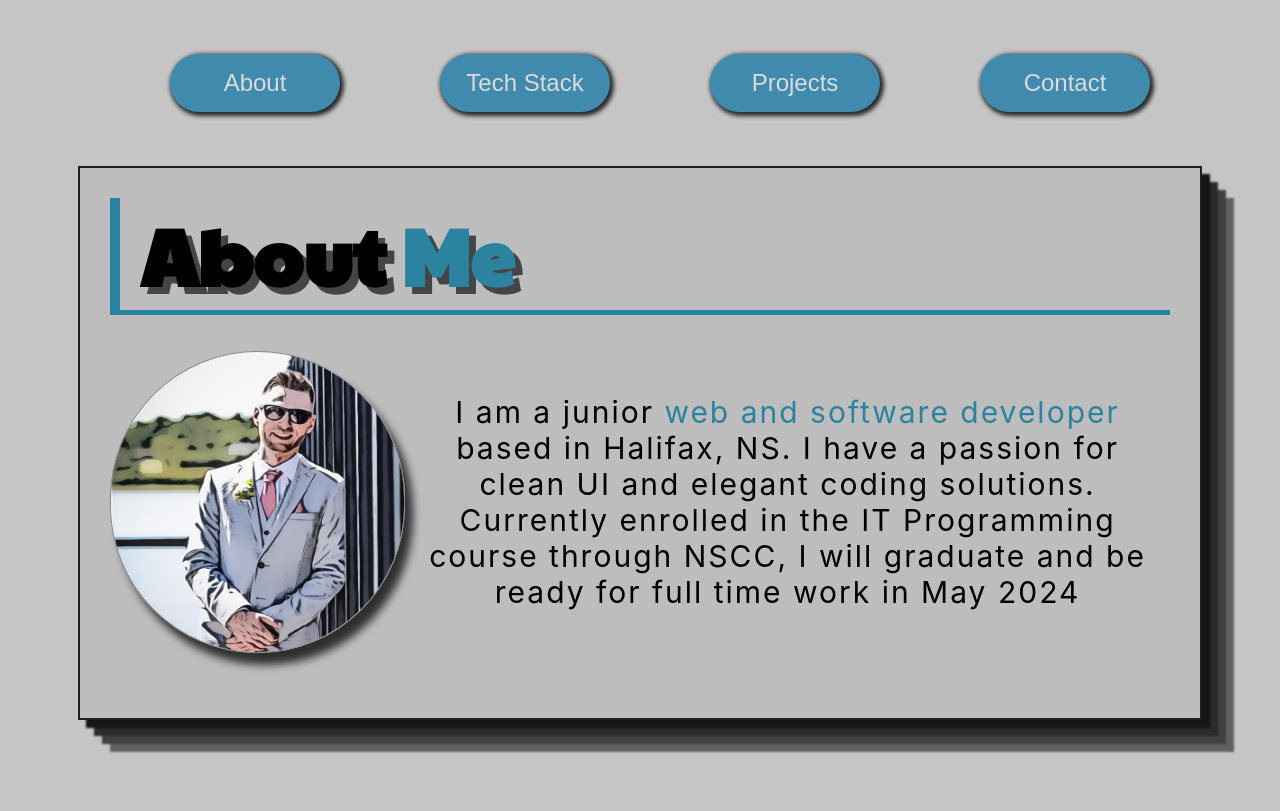
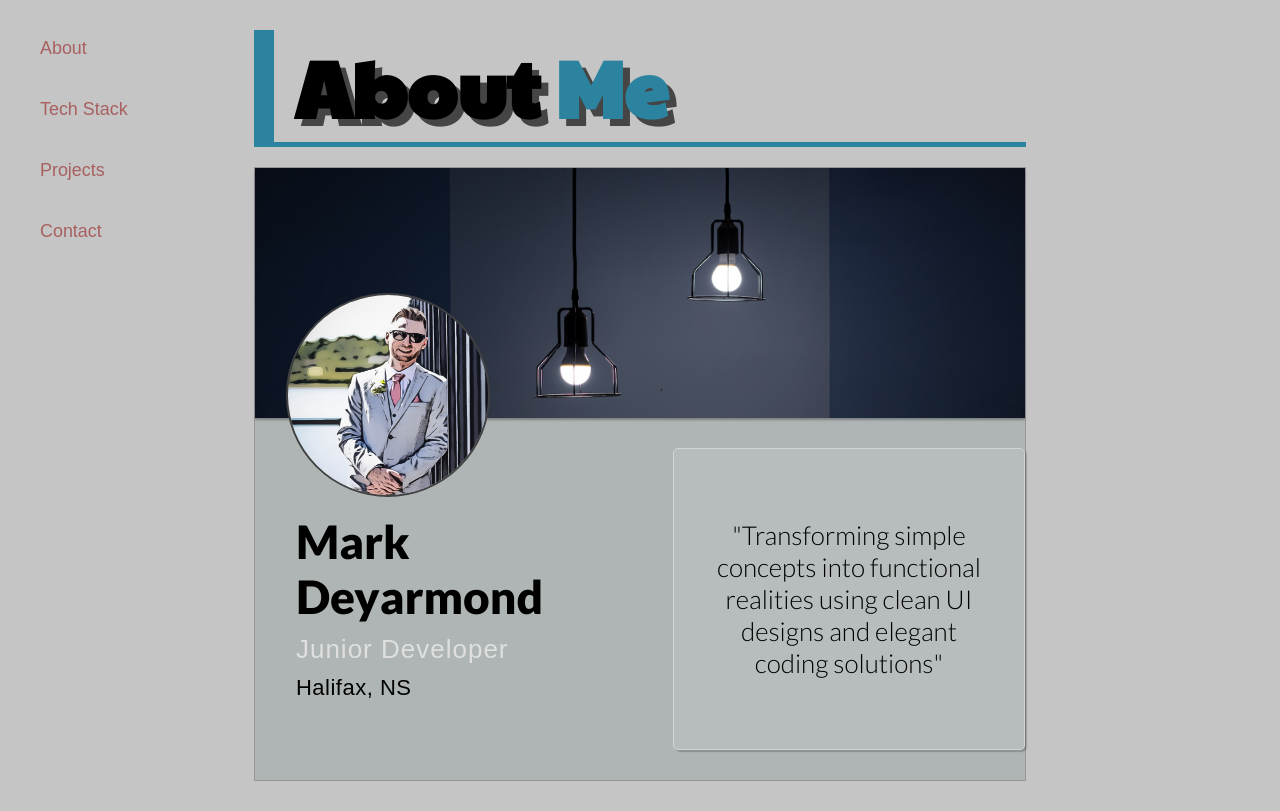
Before and after one commit to mardeyar/portfolio, a plain HTML site: page index.html in a window 1280 px wide. Drawn offline with Linux system fonts and the light colour scheme.

Commit message:
Completely change layout of index

```diff
--- a/css/index.css
+++ b/css/index.css
@@ -6,33 +6,95 @@
     justify-content: flex-start;
     height: 100%;
     margin: 30px;
+    position: relative;
 }
 
 .info {
     display: flex;
-    align-items: center;
-    justify-content: flex-start;
-    height: 100%;
+    flex-direction: column;
+    margin-top: 20px;
+    width: 60%;
+}
+
+.about-body {
+    display: flex;
+    flex-direction: column;
+    margin-top: 20px;
+    position: relative;
+    border: 1px solid rgb(150, 150, 150);
+}
+
+/* PROFILE PICTURES */
+.profile {
+    width: 100%;
+    height: 250px;
+    background-image: url(../img/profile/landscape1.jpg);
+    background-size: cover;
+    background-repeat: no-repeat;
+    position: relative;
+    box-shadow: 0px 2px 2px rgb(75, 75, 75, .5);
 }
 
 #md {
-    width: 300px;
-    height: 300px;
-    border: 1px solid #858585;
-    border-radius: 500px;
-    box-shadow: 8px 12px 8px 0 rgba(0, 0, 0, 0.75);
+    width: 200px;
+    height: 200px;
+    border-radius: 250px;
+    border: 2px solid rgb(65, 65, 65);
+    position: absolute;
+    top: 50%;
+    left: 4%;
 }
 
-.info p {
-    font-family: 'Inter', sans-serif;
-    font-weight: 400;
-    letter-spacing: 2px;
-    font-size: 30px;
-    text-align: center;
-    padding: 20px;
-    width: 70%;
+/* PROFILE BODY */
+.profile-body {
+    display: flex;
+    flex-direction: row;
+    background-color: rgba(135, 152, 153, 0.37);
 }
 
-.info p span {
-    color: #2B839F;
+.name-title {
+    margin: 50px 3.2vw;
 }
+
+#name {
+    font-family: 'Lato', sans-serif;
+    font-size: 46px;
+    margin-bottom: 10px;
+    font-weight: 900;
+}
+
+#desc {
+    font-family: 'Quicksand', sans-serif;
+    font-size: 26px;
+    color: rgb(223, 223, 223);
+    margin-top: 0;
+    margin-bottom: 0;
+    letter-spacing: 1px;
+}
+
+#origin {
+    font-family: 'Quicksand', sans-serif;
+    font-size: 22px;
+    margin-top: 10px;
+    letter-spacing: .5px;
+}
+
+.wall {
+    display: flex;
+    align-items: center;
+    margin: 30px auto;
+    height: 300px;
+    width: 50%;
+    background-color: rgb(212, 212, 212, .2);
+    border: 1px solid rgb(212, 212, 212);
+    box-shadow: 2px 2px 1px rgba(0, 0, 0, 0.2);
+    border-radius: 5px;
+}
+
+.wall p {
+    font-family: 'Lato', sans-serif;
+    font-size: 26px;
+    font-weight: 200;
+    text-align: center;
+    padding: 30px;
+}
--- a/css/tech.css
+++ b/css/tech.css
@@ -1,5 +1,4 @@
 /* TECH SECTION */
-
 #tech {
     display: flex;
     flex-direction: column;
@@ -8,55 +7,70 @@
     margin: 30px;
 }
 
-.info {
-    display: flex;
-    align-items: center;
-    justify-content: flex-start;
-    height: 100%;
-}
-
 .tech-list {
     display: flex;
     flex-direction: column;
     justify-content: center;
-    align-items: center;
+    width: 100%;
 }
 
-.tech-list p {
-    font-family: 'Inter', sans-serif;
-    background-color: rgba(207, 207, 207, 0.384);
+.tech-list h3 {
+    font-family: 'Lato', sans-serif;
+    letter-spacing: 1px;
+    font-size: 1.4vw;
     font-weight: 400;
-    letter-spacing: 2px;
+    border-left: 7px solid rgb(201, 54, 54);
+    padding: 10px;
+}
+
+#line-sep {
+    width: 100%;
+    position: relative;
+    margin: auto;
+}
+
+#line-sep::after {
+    content: '';
+    position: absolute;
+    bottom: 0;
+    left: 0;
+    width: 100%;
+    height: 2px;
+    background: linear-gradient(to right, #505050, #000000, #505050);
+    margin: auto;
+}
+
+.tech-stack {
+    display: flex;
+    flex-direction: column;
+    justify-content: center;
+}
+
+.top,
+.bottom {
+    display: flex;
+    flex-direction: row;
+    justify-content: center;
+}
+
+.top p, .bottom p {
+    font-family: 'Lato', sans-serif;
     font-size: 20px;
-    text-align: center;
-    font-weight: 700;
+    width: 70%;
     margin: 10px;
-    width: 140px;
     padding: 20px;
     border: 3px solid black;
     box-shadow: 5px 5px 0px rgb(255, 0, 0);
 }
 
-.tech-list h3 {
-    font-family: 'Inter', sans-serif;
-    text-align: center;
-    font-size: 24px;
-    width: 60%;
-    margin: 40px;
-    font-weight: 100;
-    text-shadow: 2px 2px 0 #9b9b9b;
-    letter-spacing: 2px;
-    line-height: 35px;
+@media screen and (max-width: 1000px) {
+    .top,
+    .bottom {
+        flex-direction: column;
+    }
+
+    .top p,
+    .bottom p {
+        margin: 10px auto;
+    }
 }
-
-.stack {
-    display: flex;
-    flex-direction: row;
-    align-items: center;
-}
-
-#stack-img {
-    width: 180px;
-    height: 180px;
-    margin: 10px;
-}
--- a/css/universal.css
+++ b/css/universal.css
@@ -8,34 +8,31 @@ body {
     display: flex;
     flex-direction: column;
     margin: auto;
-    width: 1120px;
-    height: 550px;
-    border: 2px solid #1F1F1F;
-    background: #BDBDBD;
-    box-shadow: 8px 8px 2px 0px #151515, 16px 16px 2px 0px #2C2C2C, 24px 24px 2px 0px #404040, 32px 32px 2px 0px #616161;
+    width: 65%;
+    /* height: 650px; */
+    /* border: 2px solid #1F1F1F;
+    background: #BDBDBD; */
+    /* box-shadow: 8px 8px 2px 0px #151515, 16px 16px 2px 0px #2C2C2C, 24px 24px 2px 0px #404040, 32px 32px 2px 0px #616161; */
 }
 
 /* NAV SECTION */
 .nav-links {
+    position: absolute;
     display: flex;
-    flex-direction: row;
-    align-items: center;
-    justify-content: center;
+    flex-direction: column;
     list-style-type: none;
     font-family: 'Quicksand', sans-serif;
-    font-size: 24px;
+    font-size: 1.4vw;
+    /* background-color: rgb(64, 139, 173); */
 }
 
 .nav-links a {
-    margin: 30px 50px;
-    padding: 15px;
+    margin: 20px 0;
     text-decoration: none;
-    color: #dadada;
+    color: #a86060;
     width: 140px;
-    text-align: center;
-    background-color: rgb(64, 139, 173);
-    border-radius: 50px;
-    box-shadow: 2px 2px 4px 2px rgba(0, 0, 0, 0.8);
+    /* border-radius: 50px;
+    box-shadow: 2px 2px 4px 2px rgba(0, 0, 0, 0.8); */
 }
 
 /* SECTION HEADER TITLE */
@@ -50,7 +47,7 @@ body {
     margin: 0;
     padding-left: 20px;
     text-shadow: 7px 7px 0px #454545;
-    border-left: 10px solid #2B839F;
+    border-left: 20px solid #2B839F;
     border-bottom: 5px solid #2B839F;
 }
 
--- a/index.html
+++ b/index.html
@@ -7,7 +7,7 @@
     <link rel="stylesheet" href="./css/index.css">
     <link rel="stylesheet" href="./css/universal.css">
     <link rel="icon" type="image" href="./img/icons/favicon.png">
-    <link href="https://fonts.googleapis.com/css2?family=Inter+Tight:wght@300;400;500&family=Paytone+One&Quicksand:wght@300;400&display=swap" rel="stylesheet">
+    <link href="https://fonts.googleapis.com/css2?family=Inter+Tight:wght@300;400;500&family=Paytone+One&Quicksand:wght@300;400&family=Lato:wght@200;300;400;900&display=swap" rel="stylesheet">
 
     <title>Mark Deyarmond</title>
 </head>
@@ -28,14 +28,28 @@
                 <h1>About <span>Me</span></h1>
             </div>
 
-            <div class="info">
-                <img id="md" src="./img/profile/profile-md1.png" alt="md.png">
-                <p>I am a junior <span>web and software developer</span> based in Halifax, NS. I have a passion for clean UI and elegant coding solutions.
-                Currently enrolled in the IT Programming course through NSCC, I will graduate and be ready for full time work in May 2024</p>
+            <div class="about-body">
+                <div class="profile">
+                    <img id="md" src="/img/profile/profile-md1.png" alt="md.png">
+                </div>
+                <div class="profile-body">
+                    <div class="name-title">
+                        <p id="name">Mark Deyarmond</p>
+                        <p id="desc">Junior <span>Developer</span></p>
+                        <p id="origin">Halifax, NS</p>
+                    </div>
+
+                    <div class="wall">
+                        <p>"Transforming simple concepts into functional realities using clean UI designs and elegant coding solutions"</p>
+                    </div>
+
+                </div>
             </div>
 
         </section>
+
     </div>
+
 
    <script defer src="./js/index.js"></script>
 
```
Also changed, not shown: css/projects.css (+62 -1 lines), projects.html (+30 -1 lines), tech.html (+19 -5 lines), img/profile/landscape.jpg (added), img/profile/landscape.png (added), img/profile/landscape1.jpg (added), img/profile/laptop.jpg (added), img/profile/laptop.png (added).
